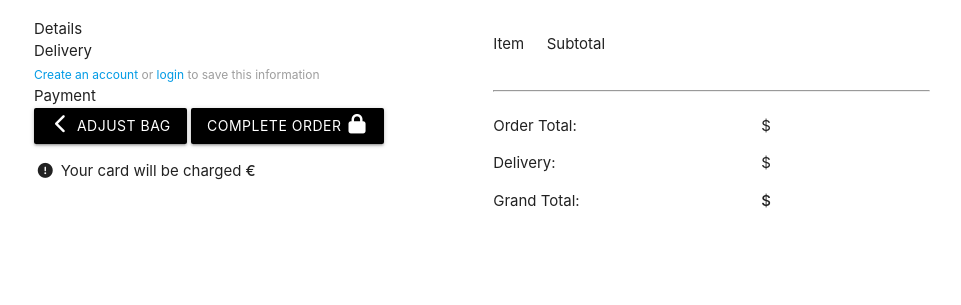
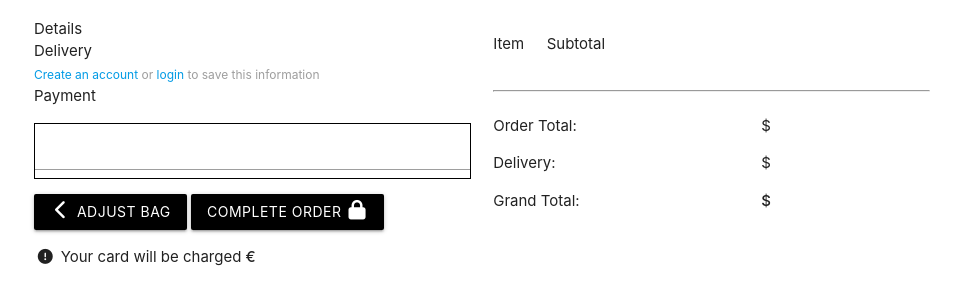
Before and after one commit to misza80/CI_project4_CastleVapes, a Django app: template checkout/templates/checkout/checkout.html in a window 1280 px wide. Shown: the part 269-574 px from the top of the page, without its empty margins (158-1119 px from the left). Run offline with Django 3.2, Linux system fonts and the light colour scheme; the template is opened without the code that fills it, so the values that code supplies are empty; some libraries are stand-ins or nearby versions.

Commit message:
added card payment element and styling,added initial stripe

```diff
--- a/checkout/templates/checkout/checkout.html
+++ b/checkout/templates/checkout/checkout.html
@@ -43,11 +43,14 @@
                         {% endif %}
                     </div>
 
-                        <legend class="fieldset-label">Payment</legend>
-                        <!-- A Stripe card element will go here -->
+                    <legend>Payment</legend>
+                    <!-- A Stripe card element will go here -->
+                    <div id="card-element" class="input-field">
+                        <input type="text">
+                    </div>
 
-                        <!-- Used to display form errors -->
-                        <div class="text-danger" id="card-errors" role="alert"></div>
+                    <!-- Used to display form errors -->
+                    <div class="text-danger" id="card-errors" role="alert"></div>
 
 
                     <div class="submit-button">
@@ -119,3 +122,9 @@
         </div>
     </div>
 {% endblock %}
+{% block postloadjs %}
+    {{ block.super }}
+    {{ stripe_public_key|json_script:"id_stripe_public_key" }}
+    {{ client_secret|json_script:"id_client_secret" }}
+    <script src="{% static '/js/stripe_elements.js' %}"></script>
+{% endblock %}
--- a/checkout/views.py
+++ b/checkout/views.py
@@ -14,6 +14,8 @@ def checkout(request):
     template = 'checkout/checkout.html'
     context = {
         'order_form': order_form,
+        'stripe_public_key': 'pk_test_51HVLnqF62i6weKxEBOqVPlaX4XMe3K47zg7Cl8c1YYotdOmC9Tl3jP47oAJ4PDoJv7WpuuYGcD7s8iwRYB7UhLuR0092yoRejR',
+        'client_secret': 'test client secret',
     }
 
     return render(request, template, context)
--- a/static/css/base.css
+++ b/static/css/base.css
@@ -53,3 +53,41 @@ main {
 .remove-item {
     cursor: pointer;
 }
+
+.StripeElement,
+.stripe-style-input {
+  box-sizing: border-box;
+  height: 40px;
+  padding: 10px 12px;
+  border: 1px solid transparent;
+  border-radius: 0px;
+  background-color: white;
+  box-shadow: 0 1px 3px 0 #e6ebf1;
+  -webkit-transition: box-shadow 150ms ease;
+  transition: box-shadow 150ms ease;
+}
+
+.StripeElement--focus,
+.stripe-style-input:focus,
+.stripe-style-input:active {
+  box-shadow: 0 1px 3px 0 #cfd7df;
+}
+
+.StripeElement--webkit-autofill {
+  background-color: #fefde5 !important;
+}
+
+.stripe-style-input::placeholder {
+    color: #aab7c4;
+}
+
+.fieldset-label {
+    position: relative;
+    right: .5rem;
+}
+
+#payment-form .form-control,
+#card-element {
+    color: #000;
+    border: 1px solid #000;
+}
--- /dev/null
+++ b/static/js/stripe_elements.js
@@ -0,0 +1,21 @@
+var stripe_public_key = $('#id_stripe_public_key').text().slice(1, -1);
+var client_secret = $('#id_client_secret').text().slice(1, -1);
+var stripe = Stripe(stripe_public_key);
+var elements = stripe.elements();
+var style = {
+    base: {
+        color: '#000',
+        fontFamily: '"Helvetica Neue", Helvetica, sans-serif',
+        fontSmoothing: 'antialiased',
+        fontSize: '16px',
+        '::placeholder': {
+            color: '#aab7c4'
+        }
+    },
+    invalid: {
+        color: '#dc3545',
+        iconColor: '#dc3545'
+    }
+};
+var card = elements.create('card', {style: style});
+card.mount('#card-element');
--- a/templates/base.html
+++ b/templates/base.html
@@ -31,6 +31,8 @@
         <script src="https://cdnjs.cloudflare.com/ajax/libs/materialize/1.0.0/js/materialize.min.js"></script>
         <!-- Main JavaScript file -->
         <script src="{% static 'js/script.js' %}"></script>
+        <!-- Stripe -->
+        <script src="https://js.stripe.com/v3/"></script>
     {% endblock %}
 
     {% block extra_js %}
```
Also changed, not shown: db.sqlite3.
